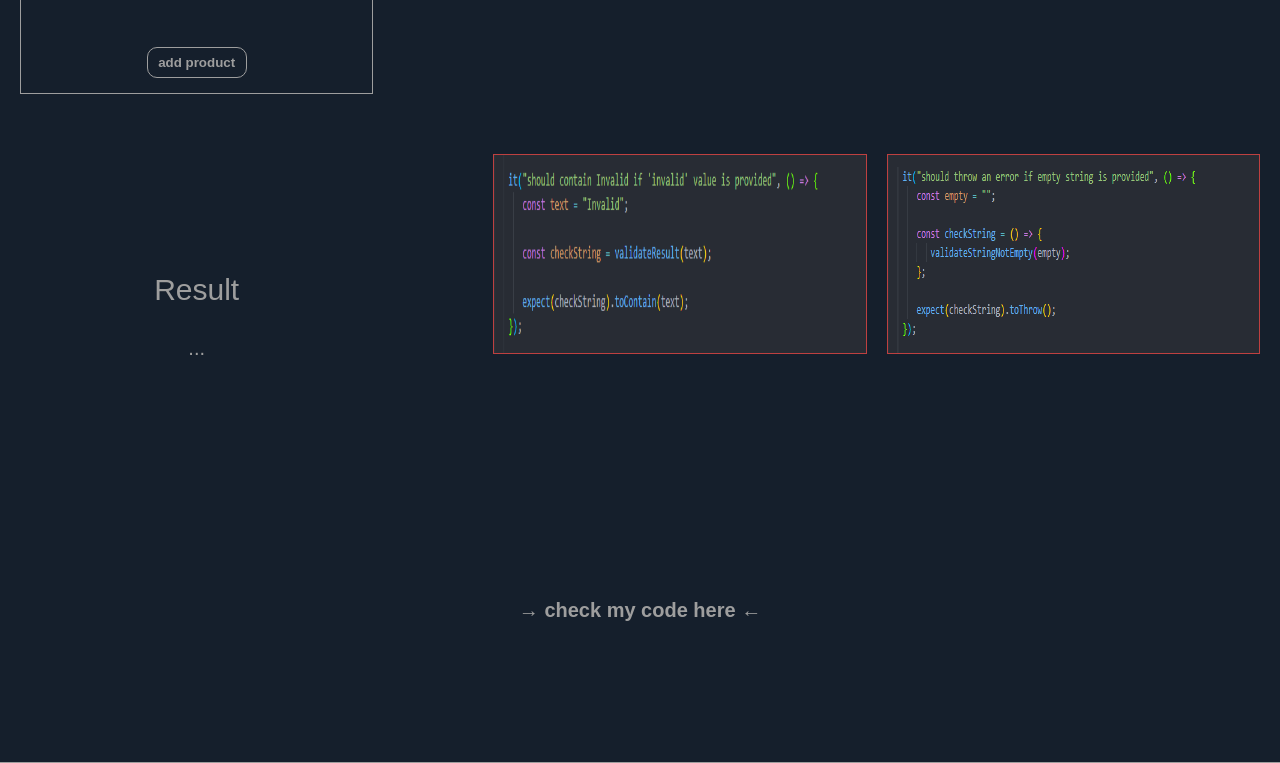
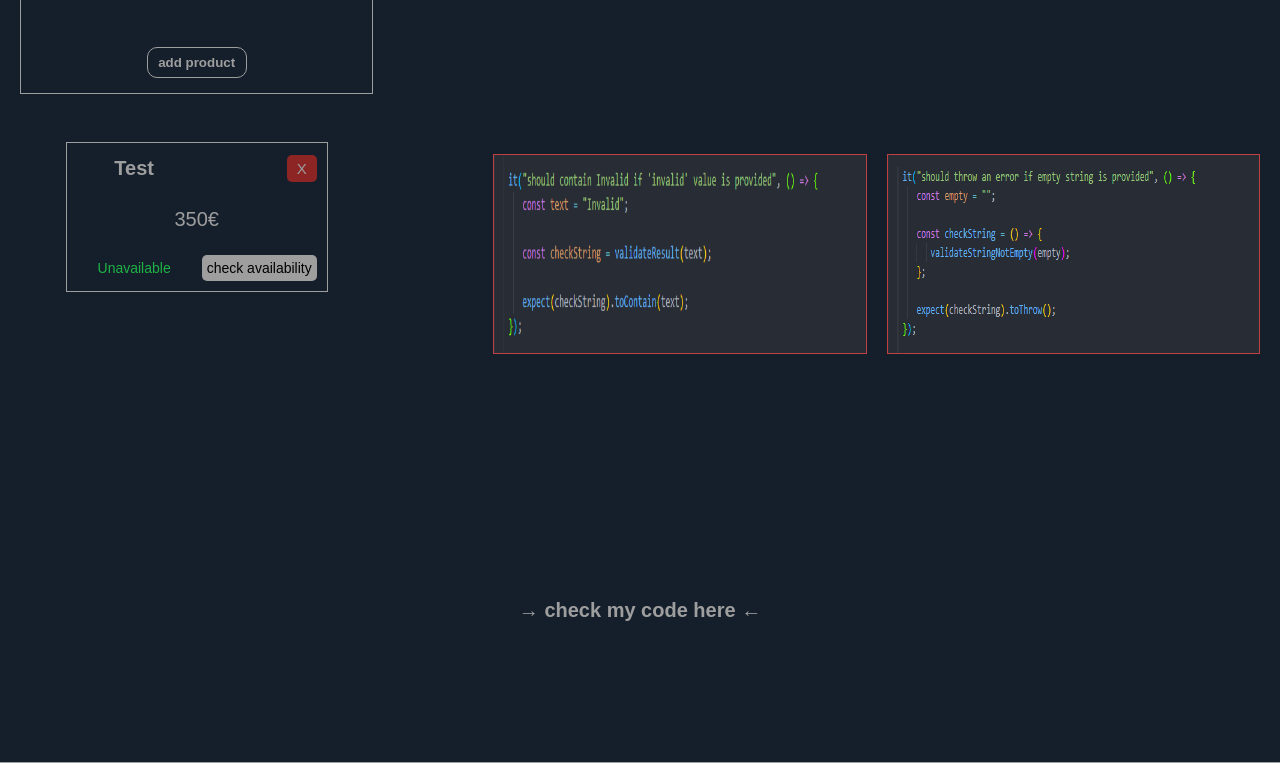
Before and after one commit to marcinbergerdev/javascript-testing, a website built with Vite: page index.html in a window 1280 px wide. Shown: the part 3236-3999 px from the top of the page. Built offline with nearby package versions, Linux system fonts and the light colour scheme.

Commit message:
feat: add template and style for product list

```diff
--- a/scss/shopCatalog.scss
+++ b/scss/shopCatalog.scss
@@ -45,3 +45,93 @@
    align-items: flex-start;
    margin-top: 4rem;
 }
+
+.product-list {
+   display: flex;
+   flex-wrap: wrap;
+   justify-content: center;
+   gap: 1rem;
+   height: 350px;
+   overflow: auto;
+}
+
+.product-element {
+   display: grid;
+   grid-template-areas:
+      "title delete"
+      "price price"
+      "status checkButton";
+   grid-template-columns: 1fr 1fr;
+   grid-template-rows: 1fr 1fr;
+   align-items: center;
+   gap: 2rem 1rem;
+   height: 150px;
+   padding: 1rem;
+   font-size: 1rem;
+   border: 1px solid var(--text-dark);
+
+   &__title {
+      font-size: 2em;
+      grid-area: title;
+   }
+
+   &__delete {
+      grid-area: delete;
+      justify-self: flex-end;
+      padding: 0.5rem 1rem;
+      font-size: 1.5em;
+      background-color: #8d2525;
+      border-radius: 0.5rem;
+      transition: 0.2s ease-in-out;
+
+      @media (width >= 1024px) {
+         &:hover {
+            cursor: pointer;
+            background-color: #b12f2f;
+            transition: 0.2s ease-in-out;
+         }
+      }
+   }
+
+   &__price {
+      font-size: 2em;
+      grid-area: price;
+   }
+
+   &__status {
+      display: none;
+      font-size: 1.4em;
+      grid-area: status;
+   }
+
+   &__checkAvailableHandler {
+      grid-area: checkButton;
+      padding: 0.5rem;
+      font-size: 1.4em;
+      color: var(--black);
+      background-color: var(--text-dark);
+      border-radius: 0.5rem;
+      transition: 0.2s ease-in-out;
+
+      @media (width >= 1024px) {
+         &:hover {
+            cursor: pointer;
+            background-color: #7e7d7d;
+            transition: 0.2s ease-in-out;
+         }
+      }
+   }
+}
+
+.available,
+.unavailable {
+   display: block;
+}
+
+.available {
+   color: #1eb343;
+}
+
+.unavailable {
+   color: #dd3b1e;
+}
--- a/src/components/layouts/ShopCatalog.ts
+++ b/src/components/layouts/ShopCatalog.ts
@@ -38,8 +38,15 @@ export const ShopCatalog = `
   </form>
 
   <section class="result-container">
-    <p class="result-container__title">Result</p>
-    <p class="result-container__result numberOutput">...</p>
+    <ul class="product-list">
+      <li class="product-element">
+        <h3 class="product-element__title">Test</h3>
+        <button class="product-element__delete">X</button>
+        <p class="product-element__price">350€</p>
+        <p class="product-element__status available">Unavailable</p>
+        <button class="product-element__checkAvailableHandler">check availability</button>
+      </li>
+    </ul>
   </section>
 
   <section class="test-images availability-images">
@@ -53,3 +60,7 @@ export const ShopCatalog = `
   → check my code here ←
   </a>
 `;
+
+
+// <p class="result-container__title">Result</p>
+// <p class="result-container__result numberOutput">...</p>
--- a/src/main.ts
+++ b/src/main.ts
@@ -25,7 +25,6 @@ const formShopCatalog = document.querySelector<HTMLFormElement>('#shopCatalog')!
 const formNumberResultHandler = (e: Event) => {
    e.preventDefault();
    const extractNumberValue = extractNumberInputs(formNumber);
-
    const result = calculateResult(extractNumberValue);
    const resultText = validateResult(result);
    outputNumberResult(resultText);
@@ -34,7 +33,6 @@ const formNumberResultHandler = (e: Event) => {
 const formStringResultHandler = (e: Event) => {
    e.preventDefault();
    const extractPersonValue = extractStringInputs(formString);
-
    const personData = calculateData(extractPersonValue);
    const personDataText = validatePersonData(personData);
    outputPersonDataResult(personDataText);
@@ -52,8 +50,7 @@ const formShopCatalogHandler = async (e: Event) => {
 
    const extractedProductData = extractProductData(formShopCatalog);
    const createdShopProduct = await createProduct(extractedProductData);
-
-   console.log(createdShopProduct);
+   // createProductList();
 
 
 
```
